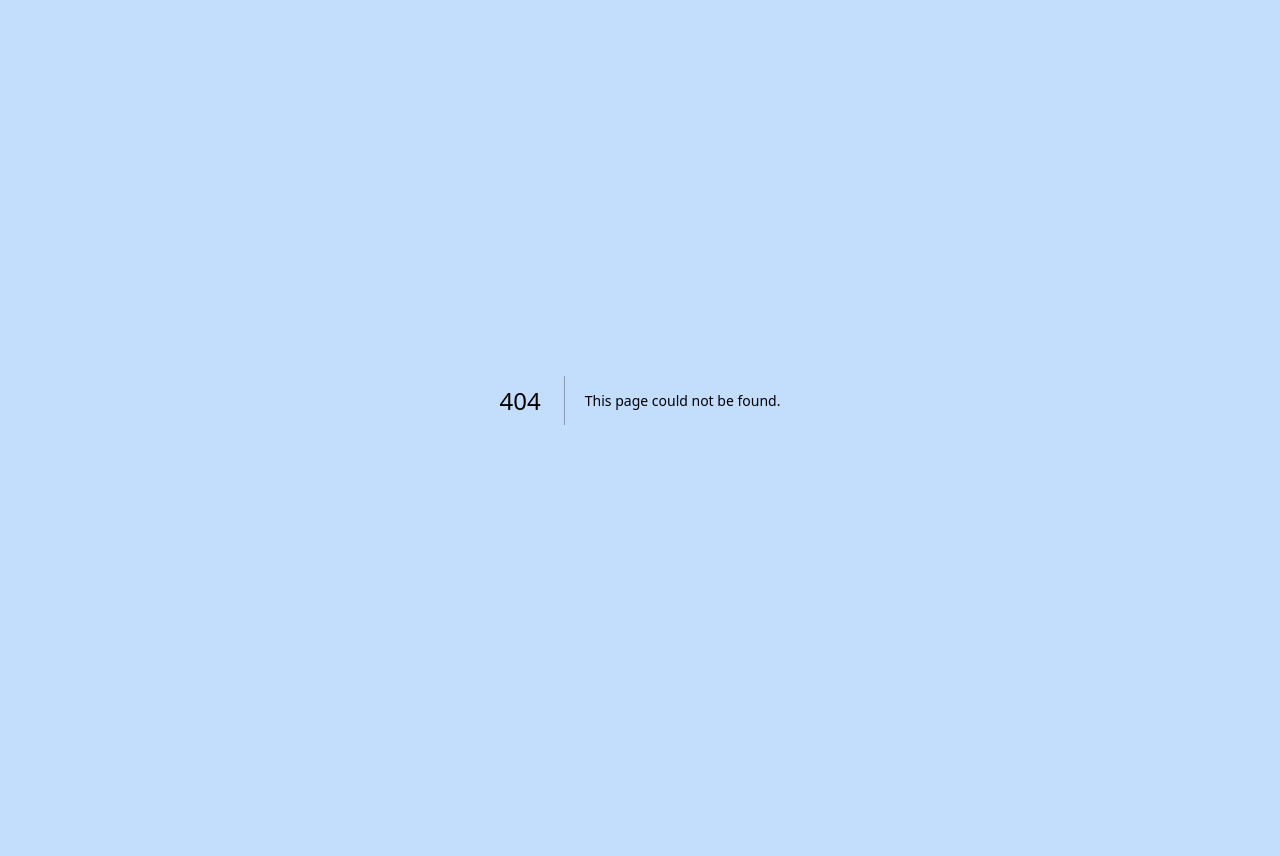
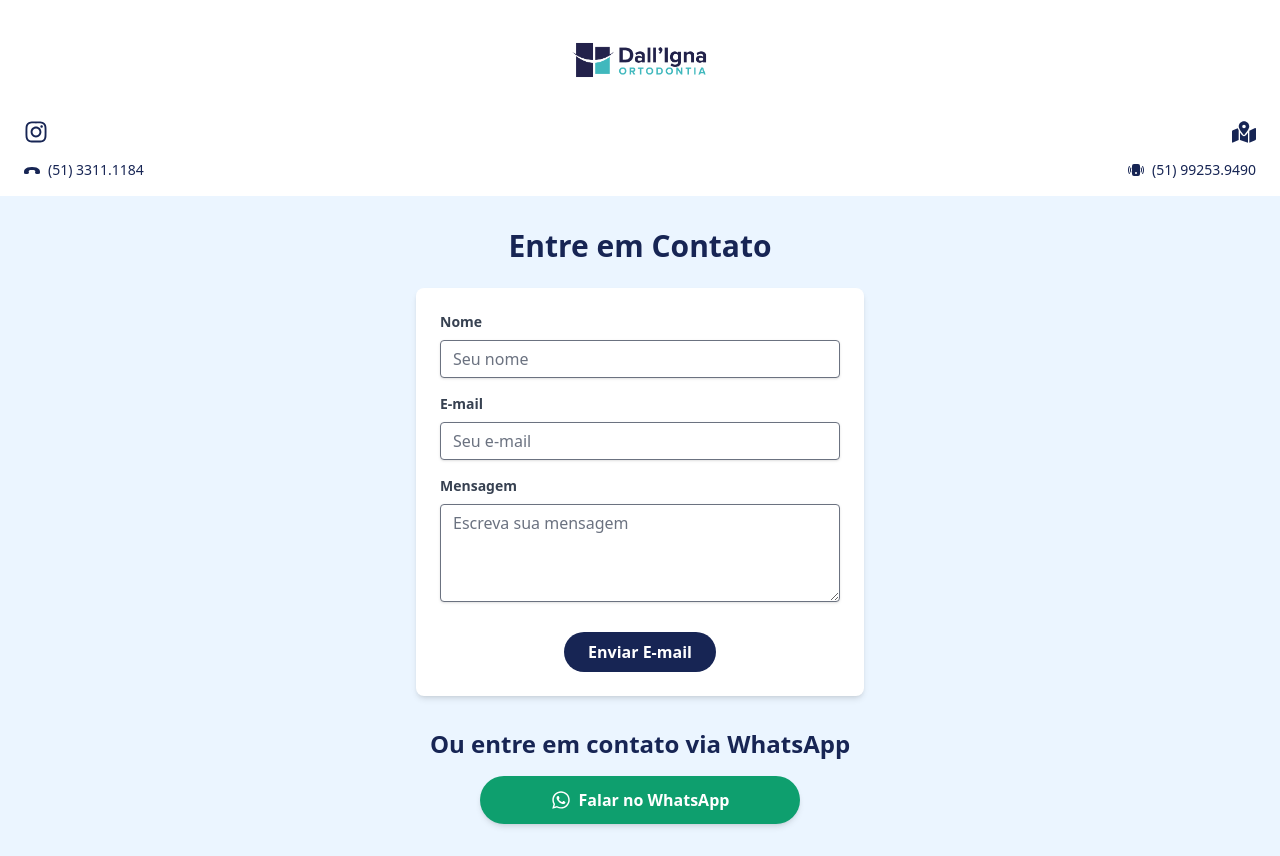
Before and after one commit to HenriqueSerres/dalligna-orto, a Next.js app: page /contact in a window 1280 px wide. Before the commit this address had no page. Before the commit the page ends 800 px from the top, so only its background shows below. Built offline with nearby package versions, Linux system fonts and the light colour scheme.

Commit message:
add carine and silvia pages

```diff
--- a/src/app/carine/page.tsx
+++ b/src/app/carine/page.tsx
@@ -1,13 +1,57 @@
-import Header from "@/components/Head";
 import Image from "next/image";
 
 export default function Carine() {
   return (
-    <>
-      <Header />
-      <div className="flex flex-1 justify-center mt-4">
-        <Image src="/logo_carine_horiz.png" alt="Carine logo" width={400} height={400} />
+    <div className="flex flex-col items-center justify-center px-4 py-6 space-y-6 bg-blue-50 md:px-6 md:py-8">
+      <div className="w-full flex justify-center">
+        <Image
+          src="/logo_carine_horiz.png"
+          alt="Carine logo"
+          width={300}
+          height={75}
+          className="object-contain"
+        />
       </div>
-    </>
-  )
+
+      <section className="text-center">
+        <p className="mt-2 text-base text-gray-700">
+          Mestre em Ortodontia, Dra. Carine é dedicada a transformar sorrisos com um atendimento personalizado e inovador.
+        </p>
+      </section>
+
+      <section className="w-full p-4 bg-white rounded-lg shadow-md">
+        <h2 className="text-xl font-semibold text-blue-950">Formação Acadêmica</h2>
+        <p className="mt-2 text-sm text-gray-700">
+          Dra. Carine possui graduação em Odontologia pela Universidade PUC/RS, onde também concluiu seu Mestrado em Ortodontia. Com mais de 15 anos de experiência, ela combina conhecimento acadêmico e prática clínica para oferecer o melhor tratamento aos seus pacientes.
+        </p>
+      </section>
+
+      <section className="w-full p-4 bg-white rounded-lg shadow-md">
+        <h2 className="text-xl font-semibold text-blue-950">Especializações</h2>
+        <ul className="mt-2 text-sm text-gray-700 list-disc list-inside">
+          <li>Tratamento com Aparelhos Ortodônticos Convencionais e Estéticos</li>
+          <li>Invisalign - Alinhadores Transparentes</li>
+          <li>Ortopedia Funcional dos Maxilares</li>
+          <li>Ortodontia Preventiva e Interceptativa para Crianças</li>
+        </ul>
+      </section>
+
+      <section className="w-full p-4 bg-white rounded-lg shadow-md">
+        <h2 className="text-xl font-semibold text-blue-950">Filosofia de Atendimento</h2>
+        <p className="mt-2 text-sm text-gray-700">
+          Com foco em proporcionar um atendimento humanizado, Dra. Carine acredita que cada paciente é único e merece um plano de tratamento personalizado. Seu objetivo é alcançar resultados estéticos e funcionais, priorizando o conforto e a saúde bucal de seus pacientes.
+        </p>
+      </section>
+
+      <div className="w-full flex justify-center">
+        <Image
+          src="/base_carine.png"
+          alt="Dra. Carine Dall'Igna"
+          width={200}
+          height={200}
+          className="rounded-full shadow-lg"
+        />
+      </div>
+    </div>
+  );
 }
--- /dev/null
+++ b/src/app/contact/page.tsx
@@ -0,0 +1,99 @@
+'use client';
+
+import { useState } from 'react';
+import { FaWhatsapp } from 'react-icons/fa';
+
+export default function Contact() {
+  const [formData, setFormData] = useState({
+    name: '',
+    email: '',
+    message: '',
+  });
+
+  const handleInputChange = (e: { target: { name: any; value: any; }; }) => {
+    const { name, value } = e.target;
+    setFormData({
+      ...formData,
+      [name]: value,
+    });
+  };
+
+  const handleSubmit = (e: { preventDefault: () => void; }) => {
+    alert('Formulário enviado com sucesso!');
+  };
+
+  return (
+    <div className="flex flex-col items-center justify-center mt-8 px-4">
+      <h1 className="text-3xl font-bold text-blue-950 mb-6 text-center">Entre em Contato</h1>
+
+      <form className="w-full max-w-md bg-white p-6 shadow-md rounded-lg" onSubmit={handleSubmit}>
+        <div className="mb-4">
+          <label className="block text-gray-700 text-sm font-bold mb-2" htmlFor="name">
+            Nome
+          </label>
+          <input
+            className="shadow appearance-none border rounded w-full py-2 px-3 text-gray-700 leading-tight focus:outline-none focus:shadow-outline"
+            id="name"
+            type="text"
+            name="name"
+            placeholder="Seu nome"
+            value={formData.name}
+            onChange={handleInputChange}
+          />
+        </div>
+
+        <div className="mb-4">
+          <label className="block text-gray-700 text-sm font-bold mb-2" htmlFor="email">
+            E-mail
+          </label>
+          <input
+            className="shadow appearance-none border rounded w-full py-2 px-3 text-gray-700 leading-tight focus:outline-none focus:shadow-outline"
+            id="email"
+            type="email"
+            name="email"
+            placeholder="Seu e-mail"
+            value={formData.email}
+            onChange={handleInputChange}
+          />
+        </div>
+
+        <div className="mb-6">
+          <label className="block text-gray-700 text-sm font-bold mb-2" htmlFor="message">
+            Mensagem
+          </label>
+          <textarea
+            className="shadow appearance-none border rounded w-full py-2 px-3 text-gray-700 leading-tight focus:outline-none focus:shadow-outline"
+            id="message"
+            name="message"
+            placeholder="Escreva sua mensagem"
+            rows={4}
+            value={formData.message}
+            onChange={handleInputChange}
+          />
+        </div>
+
+        <div className="flex justify-center">
+          <button
+            className="bg-blue-950 hover:bg-blue-700 text-white font-bold py-2 px-6 rounded-full focus:outline-none focus:shadow-outline"
+            type="submit"
+          >
+            Enviar E-mail
+          </button>
+        </div>
+      </form>
+
+      <div className="mt-8 flex flex-col items-center">
+        <h2 className="text-2xl font-bold text-blue-950 mb-4 text-center">Ou entre em contato via WhatsApp</h2>
+        <a
+          href="https://wa.me/5551992539490"
+          target="_blank"
+          rel="noopener noreferrer"
+          className="flex items-center justify-center bg-green-500 hover:bg-green-600 text-white font-bold py-3 px-6 rounded-full w-full max-w-xs shadow-md mb-8"
+        >
+          <FaWhatsapp className="mr-2 text-xl" />
+          Falar no WhatsApp
+        </a>
+      </div>
+    </div>
+  );
+}
--- a/src/app/layout.tsx
+++ b/src/app/layout.tsx
@@ -1,5 +1,6 @@
 import type { Metadata } from 'next'
 import './globals.css'
+import Header from '@/components/Head'
 
 export const metadata: Metadata = {
   title: "Dall'Igna Ortodontia",
@@ -13,7 +14,10 @@ export default function RootLayout({
 }) {
   return (
     <html lang="en">
-      <body className='bg-blue-200'>{children}</body>
+      <body className='bg-blue-50'>
+        <Header />
+        {children}
+      </body>
     </html>
   )
 }
--- a/src/app/page.tsx
+++ b/src/app/page.tsx
@@ -1,10 +1,8 @@
-import Header from "@/components/Head";
 import Nav from "@/components/Nav";
 
 export default function Home() {
   return (
     <main >
-      <Header />
       <Nav />
     </main>
   )
--- a/src/app/practice/page.tsx
+++ b/src/app/practice/page.tsx
@@ -54,6 +54,11 @@ export default function Practice() {
           Estamos prontos para te ajudar a alcançar o sorriso dos seus sonhos! Entre em contato
           conosco para agendar uma consulta e conhecer mais sobre nossas opções de tratamento.
         </p>
+        <p className="text-gray-700 text-lg mt-4">
+          <Link href="/contact" className="text-blue-950 hover:underline">
+            Clique aqui
+          </Link> para agendar sua consulta.
+        </p>
       </section>
 
       <div className="flex justify-center mt-8">
--- a/src/app/silvia/page.tsx
+++ b/src/app/silvia/page.tsx
@@ -1,13 +1,64 @@
-import Header from "@/components/Head";
 import Image from "next/image";
 
 export default function Silvia() {
   return (
-    <>
-      <Header />
-      <div className="flex flex-1 justify-center mt-4">
-        <Image src="/logo_silvia_horiz.png" alt="silvia logo" width={400} height={400} />
+    <div className="flex flex-col items-center justify-center px-4 py-6 space-y-6 bg-blue-50 md:px-6 md:py-8">
+      <div className="w-full flex justify-center">
+        <Image
+          src="/logo_silvia_horiz.png"
+          alt="Silvia logo"
+          width={300}
+          height={75}
+          className="object-contain"
+        />
       </div>
-    </>
-  )
+
+      <section className="text-center">
+        <p className="mt-2 text-base text-gray-700">
+          Graduada em Odontologia pela UFRGS e especialista em Ortodontia pela UERJ, Dra. Silvia é uma referência em tratamentos ortodônticos de alta qualidade.
+        </p>
+      </section>
+
+      <section className="w-full p-4 bg-white rounded-lg shadow-md">
+        <h2 className="text-xl font-semibold text-blue-950">Formação Acadêmica</h2>
+        <p className="mt-2 text-sm text-gray-700">
+          Dra. Silvia possui graduação em Odontologia pela Universidade Federal do Rio Grande do Sul (UFRGS) e especialização em Ortodontia pela Universidade do Estado do Rio de Janeiro (UERJ). Com um profundo conhecimento técnico e científico, ela busca oferecer o melhor atendimento aos seus pacientes.
+        </p>
+      </section>
+
+      <section className="w-full p-4 bg-white rounded-lg shadow-md">
+        <h2 className="text-xl font-semibold text-blue-950">Certificações e Reconhecimentos</h2>
+        <p className="mt-2 text-sm text-gray-700">
+          Dra. Silvia é diplomada pelo BOARD Brasileiro de Ortodontia (BBO), um reconhecimento da excelência em sua prática profissional. Este título é concedido a ortodontistas que demonstram um nível de conhecimento e habilidade que atende aos mais altos padrões da profissão.
+        </p>
+      </section>
+
+      <section className="w-full p-4 bg-white rounded-lg shadow-md">
+        <h2 className="text-xl font-semibold text-blue-950">Especializações</h2>
+        <ul className="mt-2 text-sm text-gray-700 list-disc list-inside">
+          <li>Ortodontia Estética com Aparelhos Autoligados</li>
+          <li>Invisalign - Alinhadores Transparentes</li>
+          <li>Tratamento Ortodôntico em Adultos e Crianças</li>
+          <li>Correção de Problemas Oclusais e Funcionais</li>
+        </ul>
+      </section>
+
+      <section className="w-full p-4 bg-white rounded-lg shadow-md">
+        <h2 className="text-xl font-semibold text-blue-950">Filosofia de Atendimento</h2>
+        <p className="mt-2 text-sm text-gray-700">
+          Dra. Silvia acredita que um sorriso saudável vai além da estética. Seu objetivo é proporcionar aos pacientes um tratamento ortodôntico eficaz e confortável, garantindo resultados duradouros e um atendimento humanizado, focado na individualidade de cada pessoa.
+        </p>
+      </section>
+
+      <div className="w-full flex justify-center">
+        <Image
+          src="/base_silvia.png"
+          alt="Dra. Silvia Dall'Igna"
+          width={200}
+          height={200}
+          className="rounded-full shadow-lg"
+        />
+      </div>
+    </div>
+  );
 }
--- a/src/components/Head/index.tsx
+++ b/src/components/Head/index.tsx
@@ -8,12 +8,15 @@ export default function Header() {
   return (
     <header className="flex flex-col items-center px-6 py-4 bg-white">
       <div className="mb-4">
+      <Link href="/" passHref>
           <Image
             src="/logo_horizontal.png"
             width={200}
             height={80}
             alt="Dall Igna Ortodontia"
+            className="cursor-pointer"
           />
+        </Link>
       </div>
 
       <div className="flex flex-row gap-4 mb-4 md:justify-between md:w-full">
--- a/src/components/Nav/index.tsx
+++ b/src/components/Nav/index.tsx
@@ -3,7 +3,7 @@
 import Image from "next/image";
 import Link from "next/link";
 import { useState } from "react";
-import { FaClinicMedical } from "react-icons/fa";
+import { PiHouseLineThin } from "react-icons/pi";
 
 export default function Nav() {
   const [carineIsOpen, setCarineIsOpen] = useState(false);
@@ -13,10 +13,10 @@ export default function Nav() {
 
   return (
     <>
-      <nav className="flex flex-col items-center gap-5 mt-12 md:flex-row md:justify-around">
+      <nav className="flex flex-col items-center gap-10 mt-12 md:flex-row md:justify-around">
         <div>
           <Link href="/practice" className="flex items-center gap-2 bg-blue-950 text-white px-4 py-2 rounded-full text-lg md:text-base hover:bg-blue-700 transition-colors">
-            <FaClinicMedical className="text-white" /> {/* Ícone */}
+            <PiHouseLineThin className="text-white" />
             Nossa Clínica
           </Link>
         </div>
```
Lines whose indentation alone changed are shown as unchanged.
